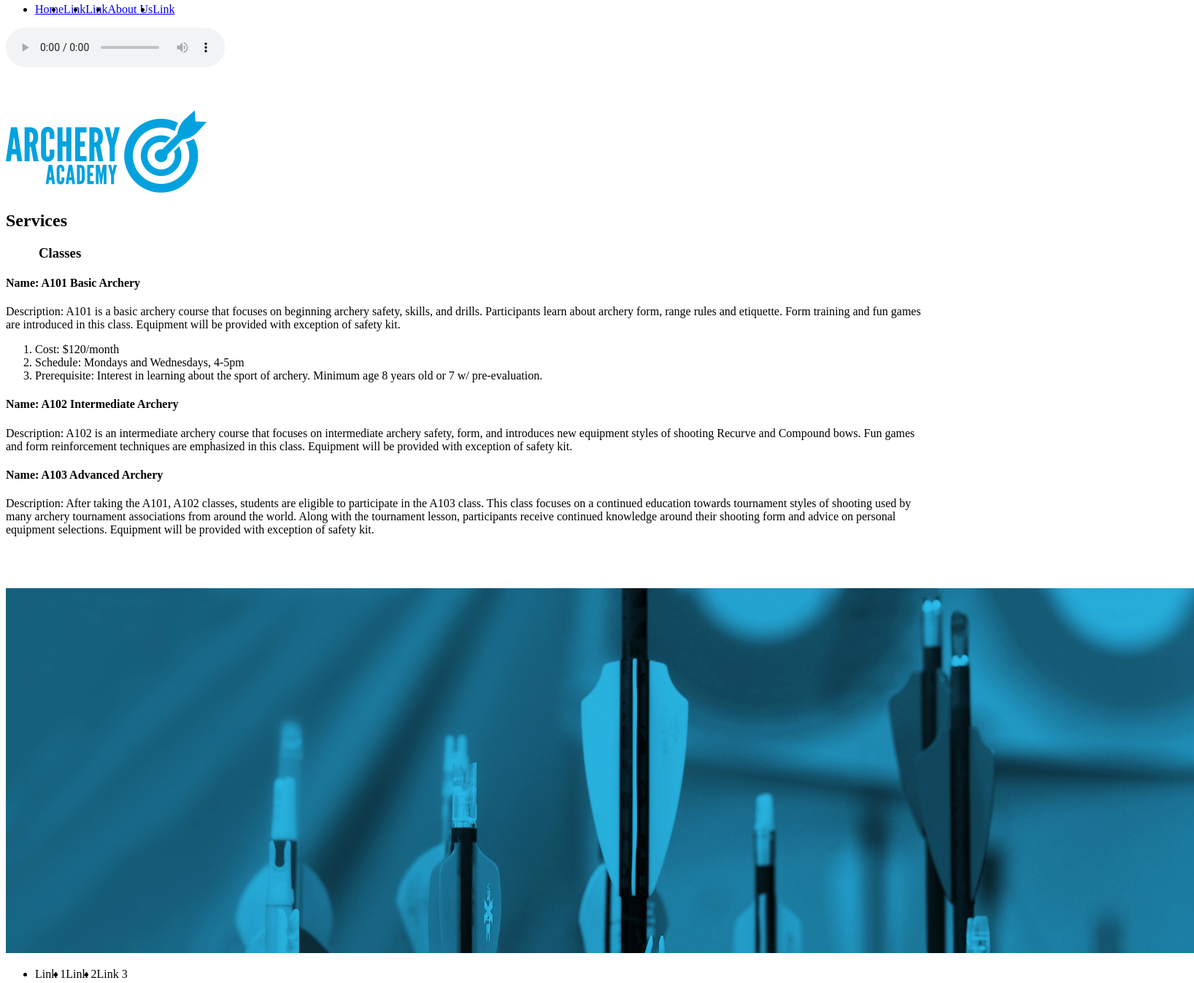
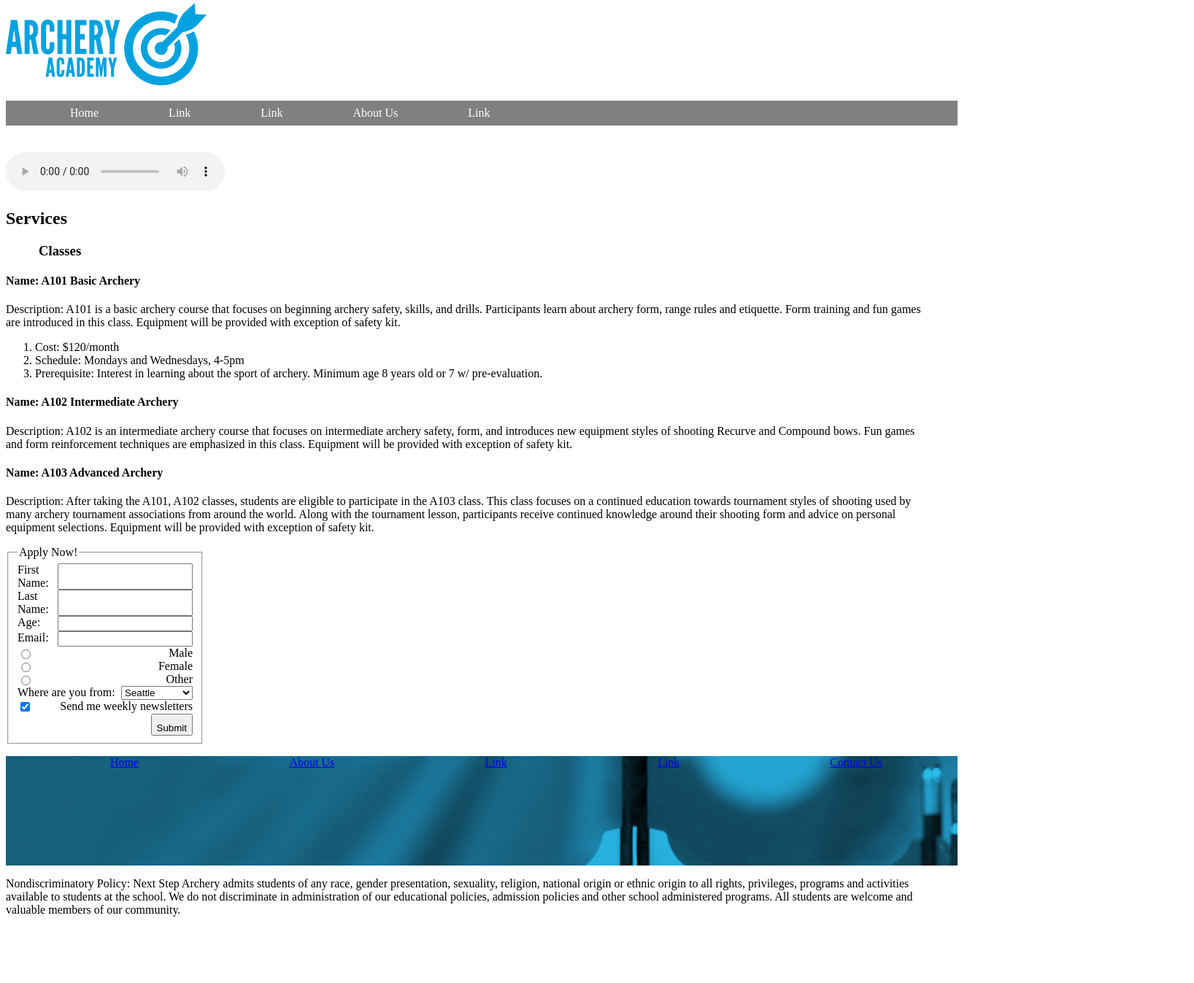
Before and after one commit to vuthatswho/archery-two, a plain HTML site: page index.html in a window 1280 px wide. Shown: the part 76-1423 px from the top of the page at 73% size, 1636 px wide, since content can reach past the window. After the commit the page ends 1348 px from the top, so only its background shows below. Drawn offline with Linux system fonts and the light colour scheme.

Commit message:
Added inputs and forms

```diff
--- a/index.html
+++ b/index.html
@@ -10,9 +10,10 @@
     <header>
       <h1>Straight to the Point Archery</h1>
     </header>
+    <img src="images.img/archeryAcademy-logo-color.png" alt="Academy Logo">
     <nav>
-      <ul class="nav-bar">
-        <li><a href="archery.html"> Home </a></li>
+      <ul class="site-nav">
+        <li><a href="index.html"> Home </a></li>
         <li><a href="index.html"> Link </a></li>
         <li><a href="index.html"> Link </a></li>
         <li><a href="about-us.html"> About Us </a></li>
@@ -27,7 +28,6 @@
       </audio>
     </div>
     <article>
-      <img id="logo" src="images.img/archeryAcademy-logo-color.png" alt="Academy Logo">
       <div>
         <h2> Services </h2>
           <h3> Classes </h3>
@@ -57,13 +57,54 @@
               </p>
       </div>
     </article>
+    <form action="" method="get">
+
+  <fieldset class="fieldset">
+    <legend>Apply Now!</legend>
+  <label> First Name: <input type:"text" name="first-name"></label>
+  <label> Last Name: <input type:"text" name="last-name"></label>
+  <label> Age: <input type:"number" min="10" max="120" name="age"></label>
+  <label> Email: <input type:"email" name="email"></label>
+
+  <label>
+    <input type="radio" name="gender" value="male"> Male
+  </label>
+
+  <label>
+    <input type="radio" name="gender" value="female"> Female
+  </label>
+
+  <label>
+    <input type="radio" name="gender" value="other"> Other
+  </label>
+
+  <label>Where are you from:
+  <select name="region">
+    <option value"Bellevue">Bellevue</option>
+    <option value"Redmond">Redmond</option>
+    <option value"Tacoma">Tacoma</option>
+    <option value"Ballard">Ballard</option>
+    <option value"Federal Way">Federal Way</option>
+    <option value"Other">Other</option>
+    <option value"Seattle" selected>Seattle</option>
+  </select>
+</label>
+
+<label>
+<input type="checkbox" name="club-member" value="member" checked> Send me weekly newsletters
+</label>
+
+<input id="submit-button" type="submit" name="submit">
+</fieldset>
+</form>
     <footer>
-      <img src="images.img/footerImage.jpg" alt="Footer Image">
       <nav>
-        <ul>
-          <li> Link 1 </li>
-          <li> Link 2 </li>
-          <li> Link 3 </li>
+        <ul id="footer">
+          <li><a href="index.html">Home</a></li>
+          <li><a href="about-us.html"> About Us</a></li>
+          <li><a href="index.html"> Link</a></li>
+          <li><a href="index.html"> Link</a></li>
+          <li><a href="index.html"> Contact Us</a></li>
         </ul>
       </nav>
         <p> Nondiscriminatory Policy: Next Step Archery admits students of any race, gender presentation, sexuality,
--- a/styles/stylesheet.css
+++ b/styles/stylesheet.css
@@ -1,10 +1,9 @@
 .grid-container{
 display: grid;
+z-index: 1;
 width: 100%;
 height: 800px;
 position: relative;
-grid-template-rows: 25% 25% 25% 25%;
-grid-template-columns: 25% 25% 25% 25%;
 grid-gap: 10px 10px;
 }
 
@@ -32,7 +31,7 @@ h3{
   padding-left: 45px;
 }
 
-#test1 {
+#heading {
   grid-area: 1/1/1/1;
 }
 
@@ -55,12 +54,93 @@ h3{
 }
 
 #footer {
+  display: flex;
+  justify-content: space-around;
   background-image: url("../images.img/footerImage.jpg");
+  list-style-type: none;
   width: 100%;
   height: 150px;
+}
+
+#footer ul{
+  display: flex;
+  list-style-type: none;
+  justify-content: space-between;
 }
 
 nav ul {
   display: flex;
   flex-direction: row;
 }
+
+.site-nav{
+  width: 100%;
+  background-color: grey;
+  color: white;
+  z-index: 0;
+}
+
+.site-nav ul{
+  list-style-type: none;
+  padding-left: 0;
+  grid-column: 1 / 4 span;
+}
+.site-nav li{
+  display: inline-block;
+  position: relative;
+  font-size: 1rem;
+  padding: .5rem 3rem;
+}
+
+.site-nav li:hover{
+  background-color: black;
+}
+.site-nav a{
+  color: white;
+  text-decoration: none;
+}
+
+.site-nav ul.drop-down{
+  display: none;
+  min-width: 10rem;
+  background-color: lightgray;
+  top: 2.1rem;
+  left: 0;
+  position: absolute;
+}
+.site-nav > ul > li:hover ul.drop-down{
+  display: block;
+}
+
+.site-nav ul.drop-down li{
+  display: block;
+  width: 100%;
+  padding: .5rem 1rem;
+  }
+
+.site-nav ul.drop-down a{
+  color: black;
+}
+.site-nav ul.drop-down li:hover a{
+  color: white;
+  }
+
+.fieldset label{
+  display: flex;
+  justify-content: space-between;
+  width: 15rem;
+}
+
+audio{
+  padding-top: 20px;
+}
+
+form{
+  width: 20%;
+  clear: both;
+}
+
+#submit-button{
+  padding-top: 10px;
+  float: right;
+}
```
Also changed, not shown: about-us.html (+8 -6 lines).
